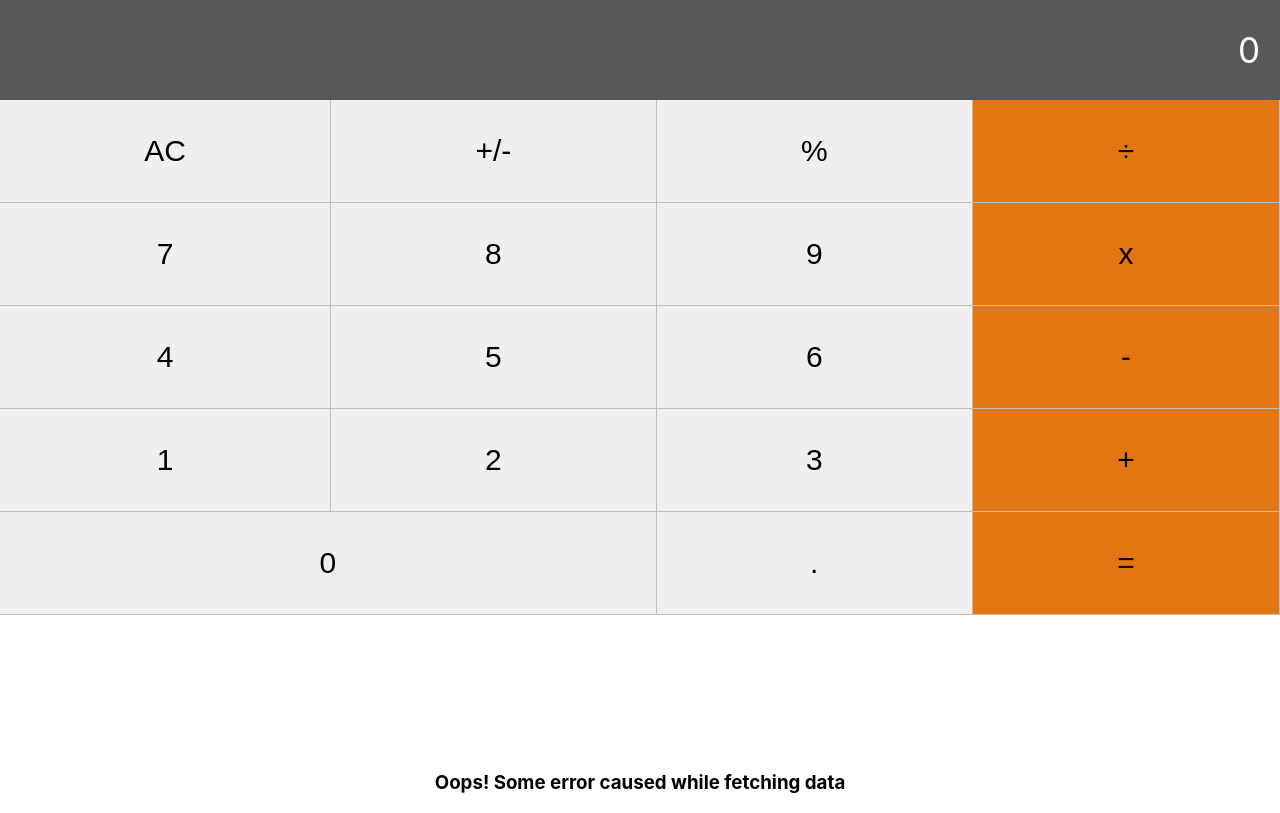
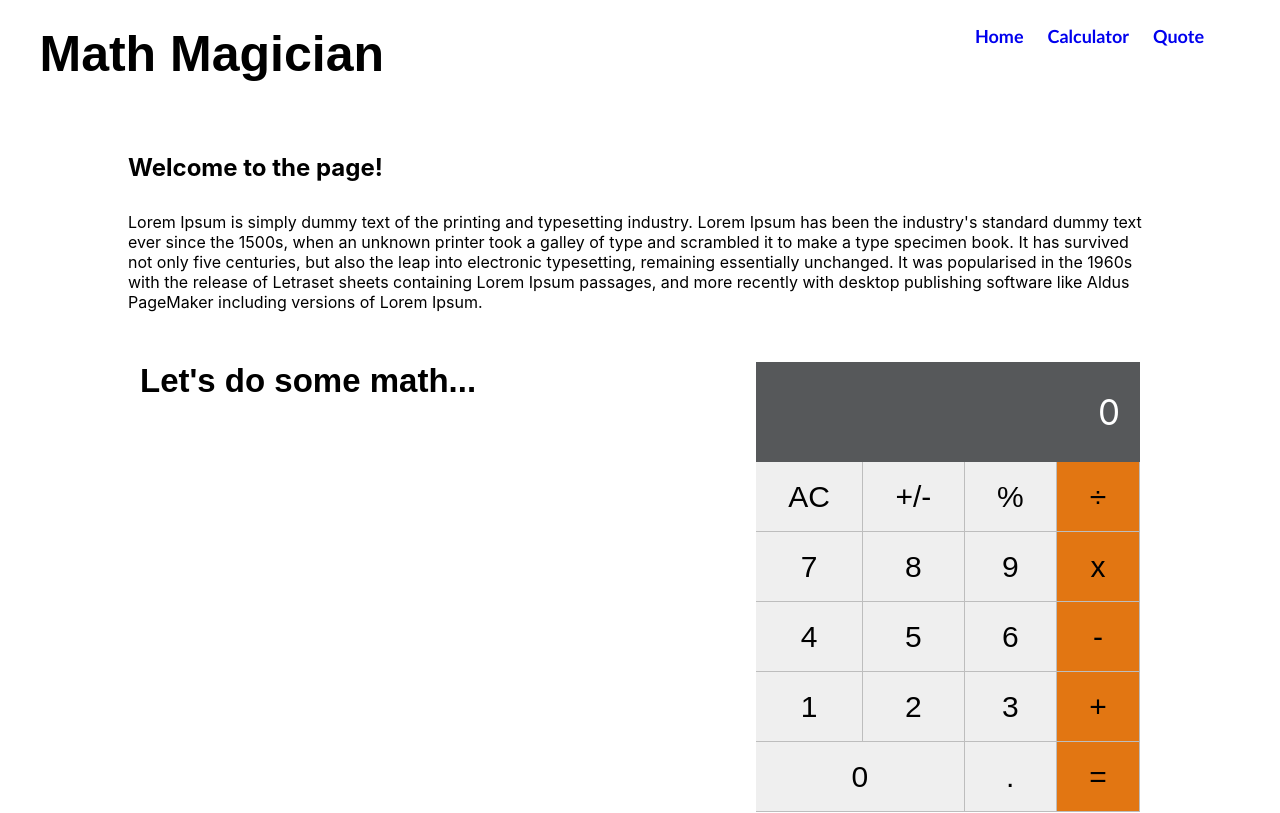
Before and after one commit to sumon766/math-magicians, a React (Create React App) app: page / in a window 1280 px wide. Shown: the top 813 px of the page. Built offline with nearby package versions, Linux system fonts and the light colour scheme; no server answers.

Commit message:
Add other pages

```diff
--- a/package.json
+++ b/package.json
@@ -54,6 +54,7 @@
     "eslint-plugin-react": "^7.32.2",
     "eslint-plugin-react-hooks": "^4.6.0",
     "gh-pages": "^5.0.0",
+    "react-router-dom": "^6.10.0",
     "stylelint": "^13.13.1",
     "stylelint-config-standard": "^21.0.0",
     "stylelint-csstree-validator": "^1.9.0",
--- a/src/App.css
+++ b/src/App.css
@@ -1,9 +1,76 @@
+* {
+  margin: 0;
+  padding: 0;
+}
+
 .App {
   text-align: center;
 }
 
+.header {
+  display: flex;
+  font-family: Arial, Helvetica, sans-serif;
+  font-size: 25px;
+  font-weight: 700;
+  padding-top: 25px;
+  margin-bottom: 40px;
+}
+
+.app-name {
+  display: flex;
+  justify-content: end;
+  width: 30%;
+}
+
+.menu {
+  font-size: 18px;
+  font-family: 'Trebuchet MS', 'Lucida Sans Unicode', 'Lucida Grande', 'Lucida Sans', Arial, sans-serif;
+  display: flex;
+  width: 65%;
+  justify-content: flex-end;
+}
+
+.menu ul {
+  display: flex;
+}
+
+.menu ul li {
+  list-style-type: none;
+}
+
+.menu ul li a {
+  text-decoration: none;
+  padding: 10px 12px;
+}
+
+.home-page {
+  display: flex;
+  width: 80%;
+  margin: 0 auto;
+  text-align: left;
+}
+
+.home-page-content {
+  margin-bottom: 50px;
+}
+
+.home-page-content h2 {
+  margin: 30px 0;
+}
+
 .calculator {
   display: flex;
+  justify-content: space-around;
+}
+
+.text {
+  font-size: 22px;
+  font-family: Arial, Helvetica, sans-serif;
+}
+
+.calculator-buttons {
+  display: flex;
+  width: 30%;
   flex-direction: column;
 }
 
@@ -28,7 +95,7 @@
 }
 
 .button {
-  height: 103px;
+  height: 70px;
   display: grid;
   font-size: 30px;
   justify-content: center;
--- a/src/App.js
+++ b/src/App.js
@@ -1,10 +1,14 @@
-import Display from './components/calculator';
-import Quote from './components/quote';
+import Header from './components/header';
+import Home from './components/Home';
+import Display from './components/Calculator';
+import Quote from './components/Quote';
 import './App.css';
 
 function App() {
   return (
     <div className="App">
+      <Header />
+      <Home />
       <Display />
       <Quote />
     </div>
--- /dev/null
+++ b/src/components/Home.js
@@ -0,0 +1,10 @@
+const Home = () => (
+    <div className="home-page">
+        <div className="home-page-content">
+            <h2>Welcome to the page!</h2>
+            <p>Lorem Ipsum is simply dummy text of the printing and typesetting industry. Lorem Ipsum has been the industry's standard dummy text ever since the 1500s, when an unknown printer took a galley of type and scrambled it to make a type specimen book. It has survived not only five centuries, but also the leap into electronic typesetting, remaining essentially unchanged. It was popularised in the 1960s with the release of Letraset sheets containing Lorem Ipsum passages, and more recently with desktop publishing software like Aldus PageMaker including versions of Lorem Ipsum.</p>
+        </div>
+    </div>
+);
+
+export default Home;
--- a/src/components/calculator.js
+++ b/src/components/calculator.js
@@ -45,6 +45,9 @@
 
 const Display = () => (
   <div className="calculator">
+    <div className="text">
+      <h2>Let&apos;s do some math...</h2>
+    </div>
     <Calculator />
   </div>
 );
--- /dev/null
+++ b/src/components/header.js
@@ -0,0 +1,16 @@
+const Header = () => (
+  <div className="header">
+    <div className="app-name">
+      <h1>Math Magician</h1>
+    </div>
+    <div className="menu">
+      <ul>
+        <li className="menu-item"><a href="#">Home</a></li>
+        <li className="menu-item"><a href="#">Calculator</a></li>
+        <li className="menu-item"><a href= "#">Quote</a></li>
+      </ul>
+    </div>
+  </div>
+);
+
+export default Header;
```
Also changed, not shown: 2 other files (tests, documents, lock files or other folders).
